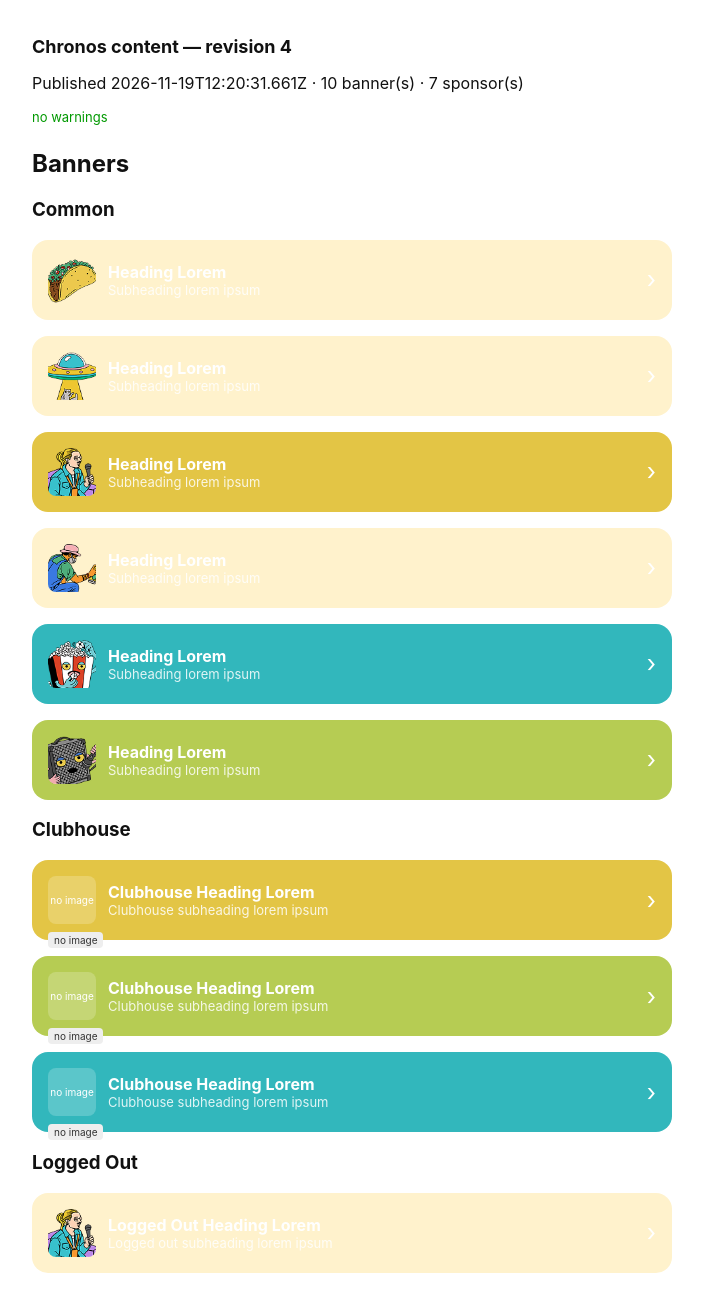
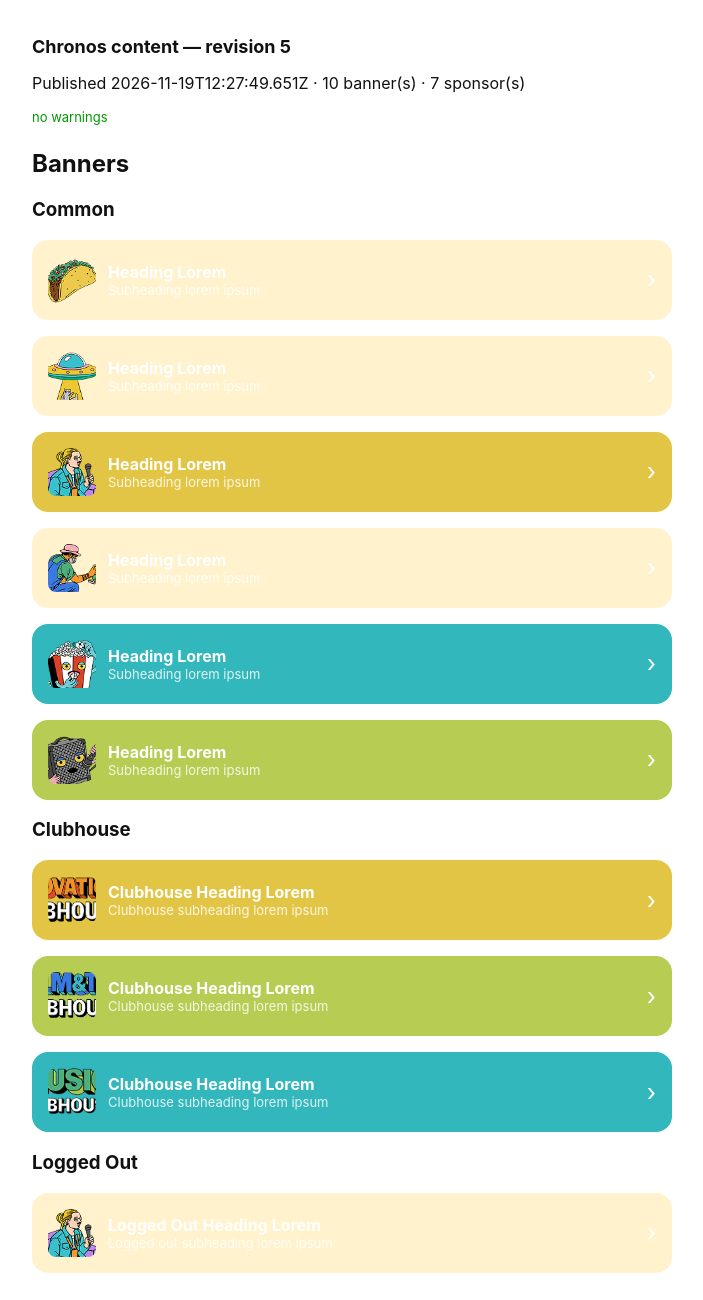
Before and after one commit to sxsw/chronos-content, a plain HTML site: page index.html in a window 1280 px wide. Shown: the top 1300 px of the page, without its empty margins (288-991 px from the left). Drawn offline with Linux system fonts and the light colour scheme.

Commit message:
content: publish revision 5

```diff
--- a/index.html
+++ b/index.html
@@ -2,7 +2,7 @@
 <html lang="en">
 <head>
 <meta charset="utf-8" />
-<title>Chronos content preview — revision 4</title>
+<title>Chronos content preview — revision 5</title>
 <style>
   body { font-family: -apple-system, system-ui, sans-serif; max-width: 640px; margin: 0 auto; padding: 24px; color: #111; }
   header { margin-bottom: 24px; }
@@ -27,8 +27,8 @@
 </head>
 <body>
   <header>
-    <h1>Chronos content — revision 4</h1>
-    <p>Published 2026-11-19T12:20:31.661Z &middot; 10 banner(s) &middot; 7 sponsor(s)</p>
+    <h1>Chronos content — revision 5</h1>
+    <p>Published 2026-11-19T12:27:49.651Z &middot; 10 banner(s) &middot; 7 sponsor(s)</p>
     <p class="no-warnings">no warnings</p>
   </header>
   <section>
@@ -97,33 +97,33 @@
     <h3>Clubhouse</h3>
 
     <div class="banner-card" style="background-color: #E3C545">
-      <div class="no-image">no image</div>
+      <img src="https://raw.githubusercontent.com/sxsw/chronos-content/gh-pages/images/511f7bac8fcfd823.png" alt="" class="banner-image" />
       <div class="banner-body">
         <div class="banner-title">Clubhouse Heading Lorem</div>
         <div class="banner-description">Clubhouse subheading lorem ipsum</div>
       </div>
       <span class="chevron">&rsaquo;</span>
-      <div class="badges"><span class="badge">no image</span></div>
+      <div class="badges"></div>
     </div>
 
     <div class="banner-card" style="background-color: #B6CC53">
-      <div class="no-image">no image</div>
+      <img src="https://raw.githubusercontent.com/sxsw/chronos-content/gh-pages/images/7cffb65aaca326e3.png" alt="" class="banner-image" />
       <div class="banner-body">
         <div class="banner-title">Clubhouse Heading Lorem</div>
         <div class="banner-description">Clubhouse subheading lorem ipsum</div>
       </div>
       <span class="chevron">&rsaquo;</span>
-      <div class="badges"><span class="badge">no image</span></div>
+      <div class="badges"></div>
     </div>
 
     <div class="banner-card" style="background-color: #32B7BC">
-      <div class="no-image">no image</div>
+      <img src="https://raw.githubusercontent.com/sxsw/chronos-content/gh-pages/images/13c5eed65e9d7b9f.png" alt="" class="banner-image" />
       <div class="banner-body">
         <div class="banner-title">Clubhouse Heading Lorem</div>
         <div class="banner-description">Clubhouse subheading lorem ipsum</div>
       </div>
       <span class="chevron">&rsaquo;</span>
-      <div class="badges"><span class="badge">no image</span></div>
+      <div class="badges"></div>
     </div>
     <h3>Logged Out</h3>
 
```
Also changed, not shown: content.json (+8 -8 lines), images/13c5eed65e9d7b9f.png (added), images/511f7bac8fcfd823.png (added), images/7cffb65aaca326e3.png (added).
